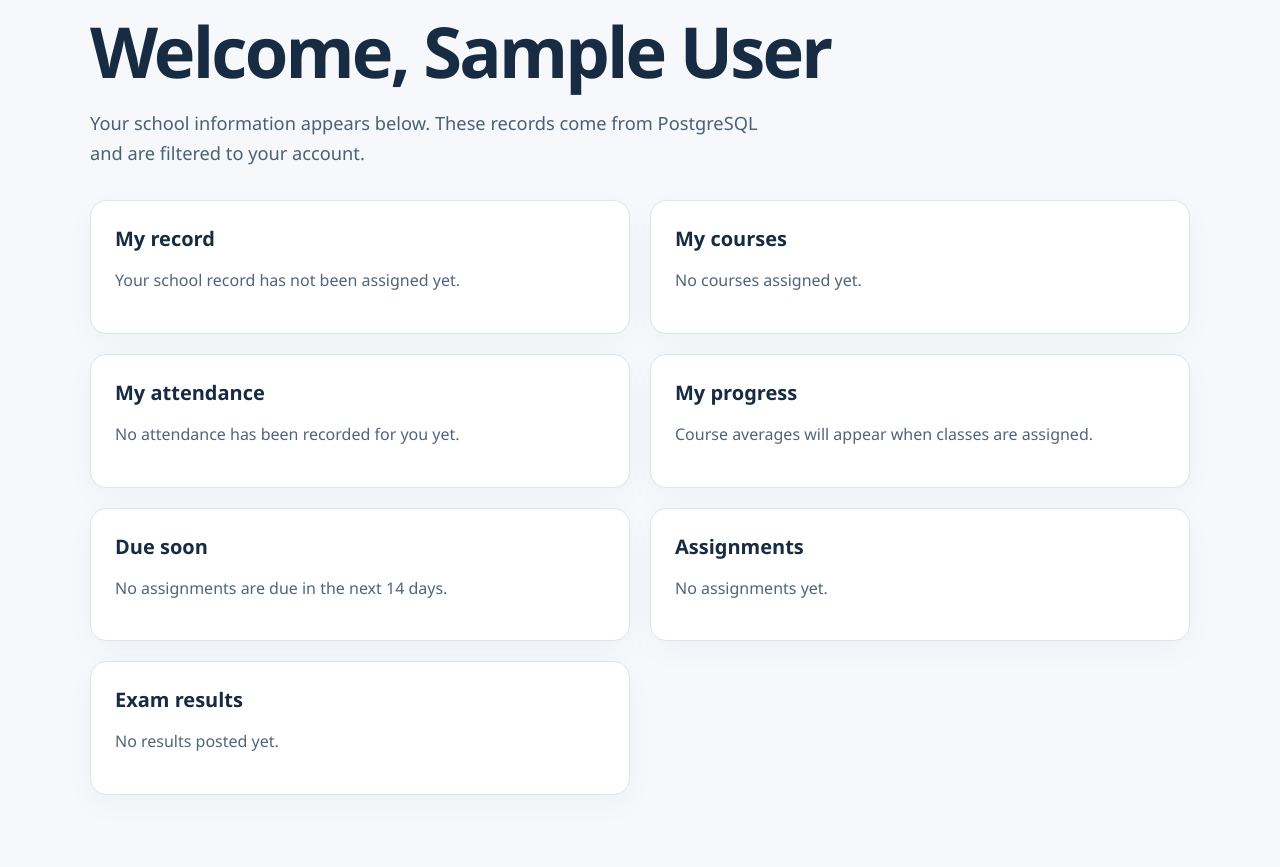
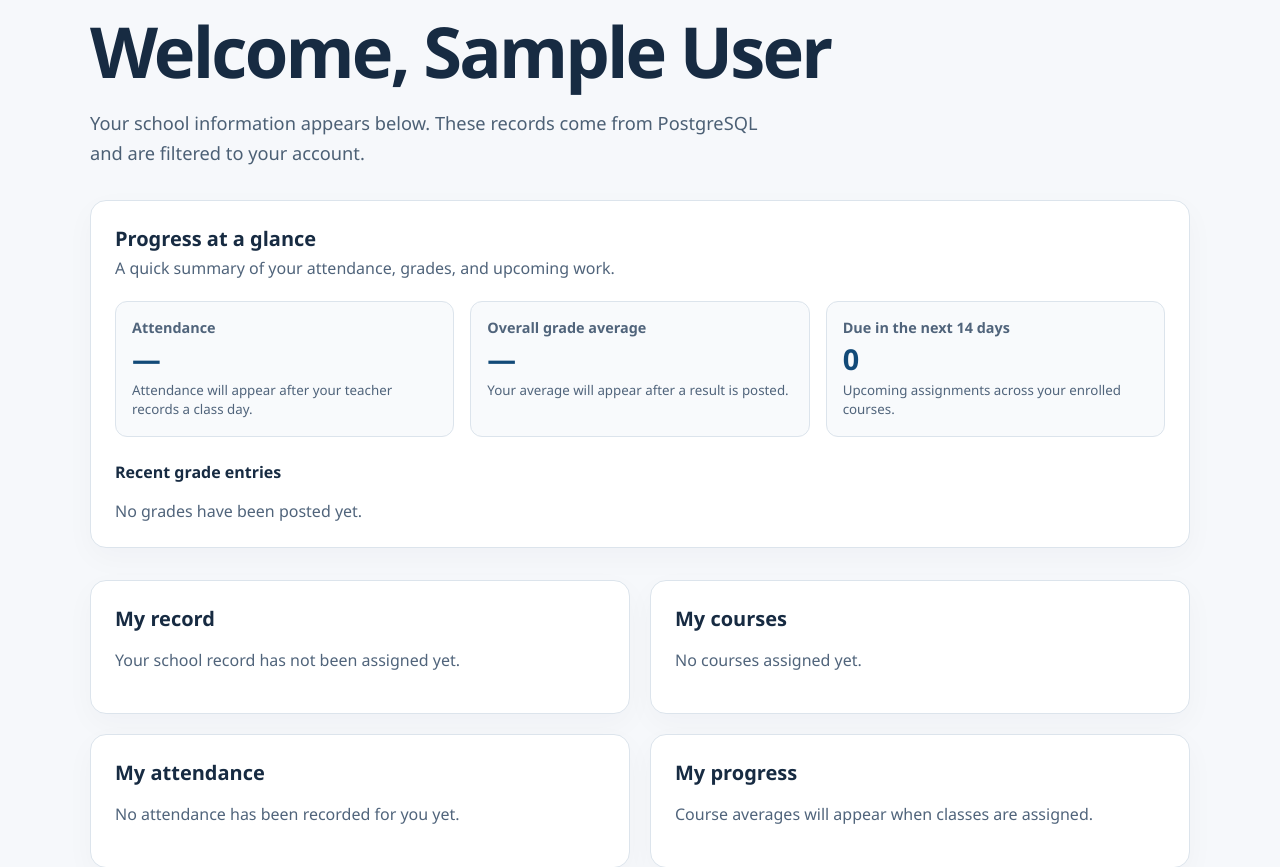
Before and after one commit to mustafaahmed-sec/AuthShield360, a Django app: page /dashboard/ in a window 1280 px wide. Shown: the part 171-1038 px from the top of the page. Run offline with Django 5.2, Linux system fonts and the light colour scheme; the visitor is signed in with stand-in values (Sample User, id 1); data comes from the database, SQL or seed files in the repository; data that the repository does not hold is empty; parts of the project's set-up code (start-up, migrations or seed data) failed here and were passed over.

Commit message:
Add student progress and school announcements

```diff
--- a/school/views.py
+++ b/school/views.py
@@ -5,14 +5,27 @@ from datetime import timedelta
 from django.contrib.auth.decorators import login_required
 from django.core.exceptions import PermissionDenied
 from django.core.paginator import Paginator
-from django.db.models import Avg, Count, ExpressionWrapper, F, FloatField, Q
+from django.db.models import Avg, Count, ExpressionWrapper, F, FloatField, Q, Sum
 from django.shortcuts import render
 from django.utils import timezone
 
 from accounts.models import User
 
 from .audit import record_role_denial
-from .models import Assignment, AttendanceRecord, Course, Enrollment, EnrollmentChangeRequest, ExamResult, PortalAuditEvent, StudentRecord
+from .models import Announcement, Assignment, AttendanceRecord, Course, Enrollment, EnrollmentChangeRequest, ExamResult, PortalAuditEvent, StudentRecord
+
+
+def active_announcements_for(user):
+    today = timezone.localdate()
+    return Announcement.objects.filter(
+        is_active=True,
+    ).filter(
+        Q(audience=Announcement.Audience.ALL) | Q(audience=user.role),
+    ).filter(
+        Q(starts_on__isnull=True) | Q(starts_on__lte=today),
+    ).filter(
+        Q(ends_on__isnull=True) | Q(ends_on__gte=today),
+    )
 
 
 def home(request):
@@ -43,6 +56,23 @@ def dashboard(request):
             counted = item["present"] + item["absent"] + item["late"]
             item["attended_percent"] = round(100 * (item["present"] + item["late"]) / counted, 1) if counted else None
             attendance_summary.append(item)
+        attendance_days_counted = sum(
+            item["present"] + item["absent"] + item["late"] for item in attendance_summary
+        )
+        attendance_days_attended = sum(
+            item["present"] + item["late"] for item in attendance_summary
+        )
+        overall_attendance_percent = (
+            round(100 * attendance_days_attended / attendance_days_counted, 1)
+            if attendance_days_counted else None
+        )
+        result_totals = ExamResult.objects.filter(student=user).aggregate(
+            earned=Sum("score"), possible=Sum("max_score")
+        )
+        grade_average_percent = (
+            round(100 * result_totals["earned"] / result_totals["possible"], 1)
+            if result_totals["possible"] else None
+        )
         courses = (
             Course.objects.filter(enrollments__student=user)
             .select_related("teacher")
@@ -57,24 +87,34 @@ def dashboard(request):
             )
             .order_by("code")
         )
+        due_soon = Assignment.objects.filter(
+            course__enrollments__student=user,
+            due_date__gte=today,
+            due_date__lte=today + timedelta(days=14),
+        ).select_related("course").order_by("due_date", "id")
         context = {
+            "announcements": active_announcements_for(user),
             "record": StudentRecord.objects.filter(student=user).first(),
             "attendance_summary": attendance_summary,
+            "attendance_days_counted": attendance_days_counted,
+            "overall_attendance_percent": overall_attendance_percent,
             "recent_attendance": AttendanceRecord.objects.filter(student=user)
             .select_related("course").order_by("-date", "course__code")[:12],
             "courses": courses,
-            "due_soon": Assignment.objects.filter(
-                course__enrollments__student=user,
-                due_date__gte=today,
-                due_date__lte=today + timedelta(days=14),
-            ).select_related("course").order_by("due_date", "id"),
+            "due_soon": due_soon,
+            "due_soon_count": due_soon.count(),
             "assignments": Assignment.objects.filter(course__enrollments__student=user)
             .select_related("course").order_by("due_date", "id"),
             "results": ExamResult.objects.filter(student=user).select_related("course").order_by("course__code", "exam_name"),
+            "recent_results": ExamResult.objects.filter(student=user)
+            .select_related("course").order_by("-pk")[:3],
+            "grade_average_percent": grade_average_percent,
+            "graded_assessment_count": ExamResult.objects.filter(student=user).count(),
         }
         return render(request, "school/student_dashboard.html", context)
     if user.is_portal_teacher:
         context = {
+            "announcements": active_announcements_for(user),
             "courses": Course.objects.filter(teacher=user).order_by("code"),
             "assignments": Paginator(
                 Assignment.objects.filter(course__teacher=user).select_related("course").order_by("due_date", "id"), 20
@@ -96,6 +136,7 @@ def dashboard(request):
         return render(request, "school/teacher_dashboard.html", context)
     if user.is_portal_admin:
         context = {
+            "announcements": active_announcements_for(user),
             "attendance_count": AttendanceRecord.objects.count(),
             "student_count": StudentRecord.objects.count(),
             "teacher_count": User.objects.filter(
--- a/static/css/site.css
+++ b/static/css/site.css
@@ -80,6 +80,17 @@ button { cursor: pointer; }
 .message-warning { border-color: #9b6a16; background: #fff8e9; color: #6e4b12; }
 .dashboard-grid { display: grid; grid-template-columns: repeat(2, minmax(0, 1fr)); gap: 1.25rem; margin-top: 2rem; }
 .panel { padding: 1.5rem; min-width: 0; }
+.progress-overview { margin-top: 2rem; }
+.progress-overview .panel-heading { align-items: flex-start; }
+.progress-overview .panel-heading p { margin: .25rem 0 0; }
+.progress-metrics { display: grid; grid-template-columns: repeat(3, minmax(0, 1fr)); gap: 1rem; margin-top: 1.25rem; }
+.progress-metric { display: flex; flex-direction: column; min-width: 0; gap: .3rem; padding: 1rem; border: 1px solid #dce4ec; border-radius: .75rem; background: #f8fafc; }
+.progress-metric > span { color: #50647b; font-size: .9rem; font-weight: 650; }
+.progress-metric strong { color: #124a78; font-size: 1.8rem; line-height: 1.2; }
+.progress-metric small { color: #50647b; line-height: 1.45; }
+.recent-grade-summary { margin-top: 1.5rem; }
+.recent-grade-summary h3 { margin: 0 0 .75rem; font-size: 1rem; }
+.recent-grade-summary .empty { margin-bottom: 0; }
 .details { display: grid; grid-template-columns: max-content 1fr; gap: .5rem 1rem; margin: 0; }
 .details dt { color: #50647b; }
 .details dd { margin: 0; font-weight: 650; }
@@ -145,6 +156,7 @@ tr:last-child td { border-bottom: 0; }
 
 @media (max-width: 760px) {
   .auth-layout, .dashboard-grid { grid-template-columns: minmax(0, 1fr); }
+  .progress-metrics { grid-template-columns: repeat(2, minmax(0, 1fr)); }
   .site-header { align-items: stretch; flex-direction: column; padding: .9rem 1rem; }
   .site-nav { width: 100%; justify-content: flex-start; flex-wrap: wrap; gap: .5rem; }
   .site-nav a, .site-nav .nav-button { min-height: 2.75rem; display: inline-flex; align-items: center; }
@@ -166,6 +178,7 @@ tr:last-child td { border-bottom: 0; }
   .stats { grid-template-columns: minmax(0, 1fr); margin: 2rem 0; }
   .signup-choice-grid { grid-template-columns: minmax(0, 1fr); }
   .stat, .panel { padding: 1rem; }
+  .progress-metrics { grid-template-columns: minmax(0, 1fr); }
   .note { padding: 1rem; }
   .signup-heading-row, .admin-summary, .panel-heading { align-items: flex-start; flex-direction: column; }
   .review-chip { white-space: normal; }
--- a/templates/school/admin_dashboard.html
+++ b/templates/school/admin_dashboard.html
@@ -3,7 +3,8 @@
 {% block content %}
   <div class="eyebrow">Administrator portal</div><h1>Welcome, {{ request.user.full_name }}</h1>
   <p class="intro">Review access requests and manage fictional Student and Teacher accounts.</p>
+  {% include "school/partials/announcements.html" %}
   <section class="stats" aria-label="Current school data"><div class="stat"><strong>{{ student_count }}</strong><span>student records</span></div><div class="stat"><strong>{{ teacher_count }}</strong><span>teachers</span></div><div class="stat"><strong>{{ admin_count }}</strong><span>administrator accounts</span></div><div class="stat"><strong>{{ course_count }}</strong><span>courses</span></div><div class="stat"><strong>{{ assignment_count }}</strong><span>assignments</span></div><div class="stat"><strong>{{ attendance_count }}</strong><span>attendance records</span></div></section>
   <section class="note admin-summary"><div><h2>Administrator controls</h2><p>{{ pending_account_count }} account request{{ pending_account_count|pluralize }} and {{ pending_enrollment_count }} class change request{{ pending_enrollment_count|pluralize }} need review.</p></div><div class="actions"><a class="button" href="{% url 'admin_management' %}">Manage accounts and requests</a><a class="button secondary" href="{% url 'admin_attendance' %}">View attendance</a></div></section>
-  <p class="form-foot"><a href="{% url 'admin:school_attendancerecord_changelist' %}">Edit attendance records</a> · <a href="{% url 'admin:index' %}">Open advanced school data administration</a></p>
+  <p class="form-foot"><a href="{% url 'admin:school_attendancerecord_changelist' %}">Edit attendance records</a> · <a href="{% url 'admin:school_announcement_changelist' %}">Manage announcements</a> · <a href="{% url 'admin:index' %}">Open advanced school data administration</a></p>
 {% endblock %}
--- /dev/null
+++ b/templates/school/partials/announcements.html
@@ -0,0 +1,20 @@
+{% if announcements %}
+  <section class="panel" aria-labelledby="announcements-title">
+    <h2 id="announcements-title">School announcements</h2>
+    <ul class="item-list">
+      {% for announcement in announcements %}
+        <li>
+          <strong>{{ announcement.title }}</strong>
+          <p>{{ announcement.body|linebreaksbr }}</p>
+          {% if announcement.starts_on or announcement.ends_on %}
+            <span>
+              {% if announcement.starts_on %}From {{ announcement.starts_on|date:"j M Y" }}{% endif %}
+              {% if announcement.starts_on and announcement.ends_on %} · {% endif %}
+              {% if announcement.ends_on %}Until {{ announcement.ends_on|date:"j M Y" }}{% endif %}
+            </span>
+          {% endif %}
+        </li>
+      {% endfor %}
+    </ul>
+  </section>
+{% endif %}
--- a/templates/school/student_dashboard.html
+++ b/templates/school/student_dashboard.html
@@ -3,6 +3,57 @@
 {% block content %}
   <div class="eyebrow">Student portal</div><h1>Welcome, {{ request.user.full_name }}</h1>
   <p class="intro">Your school information appears below. These records come from PostgreSQL and are filtered to your account.</p>
+  {% include "school/partials/announcements.html" %}
+  <section class="panel progress-overview" aria-labelledby="progress-overview-title">
+    <div class="panel-heading">
+      <div>
+        <h2 id="progress-overview-title">Progress at a glance</h2>
+        <p class="muted">A quick summary of your attendance, grades, and upcoming work.</p>
+      </div>
+    </div>
+    <div class="progress-metrics">
+      <article class="progress-metric">
+        <span>Attendance</span>
+        {% if overall_attendance_percent is not None %}
+          <strong>{{ overall_attendance_percent|floatformat:1 }}%</strong>
+          <small>Across {{ attendance_days_counted }} marked, non-excused class days. Late days count as attended.</small>
+        {% else %}
+          <strong>—</strong>
+          <small>Attendance will appear after your teacher records a class day.</small>
+        {% endif %}
+      </article>
+      <article class="progress-metric">
+        <span>Overall grade average</span>
+        {% if grade_average_percent is not None %}
+          <strong>{{ grade_average_percent|floatformat:1 }}%</strong>
+          <small>Weighted across {{ graded_assessment_count }} recorded result{{ graded_assessment_count|pluralize }}.</small>
+        {% else %}
+          <strong>—</strong>
+          <small>Your average will appear after a result is posted.</small>
+        {% endif %}
+      </article>
+      <article class="progress-metric">
+        <span>Due in the next 14 days</span>
+        <strong>{{ due_soon_count }}</strong>
+        <small>Upcoming assignments across your enrolled courses.</small>
+      </article>
+    </div>
+    <div class="recent-grade-summary">
+      <h3>Recent grade entries</h3>
+      {% if recent_results %}
+        <ul class="item-list">
+          {% for result in recent_results %}
+            <li>
+              <strong>{{ result.exam_name }}</strong>
+              <span>{{ result.course.code }} · {{ result.score }} / {{ result.max_score }}</span>
+            </li>
+          {% endfor %}
+        </ul>
+      {% else %}
+        <p class="empty">No grades have been posted yet.</p>
+      {% endif %}
+    </div>
+  </section>
   <div class="dashboard-grid">
     <section class="panel"><h2>My record</h2>{% if record %}<dl class="details"><dt>Admission number</dt><dd>{{ record.admission_number }}</dd><dt>Grade</dt><dd>{{ record.grade }}</dd>{% if record.age %}<dt>Age</dt><dd>{{ record.age }}</dd>{% endif %}{% if record.gender %}<dt>Gender</dt><dd>{{ record.get_gender_display }}</dd>{% endif %}</dl>{% else %}<p class="empty">Your school record has not been assigned yet.</p>{% endif %}</section>
     <section class="panel"><h2>My courses</h2>{% if courses %}<ul class="item-list">{% for course in courses %}<li><strong>{{ course.code }} · {{ course.title }}</strong><span>Teacher: {{ course.teacher.full_name }}</span></li>{% endfor %}</ul>{% else %}<p class="empty">No courses assigned yet.</p>{% endif %}</section>
--- a/templates/school/teacher_dashboard.html
+++ b/templates/school/teacher_dashboard.html
@@ -4,6 +4,7 @@
   <div class="eyebrow">Teacher portal</div>
   <h1>Welcome, {{ request.user.full_name }}</h1>
   <p class="intro">Only classes assigned to you and their related records appear here.</p>
+  {% include "school/partials/announcements.html" %}
   <div class="actions">
     <a class="button" href="{% url 'teacher_attendance' %}">Take attendance</a>
     <a class="button" href="{% url 'teacher_students' %}">Search students</a>
```
Also changed, not shown: docs/REQUIREMENTS.md (+1 -0 lines), docs/evidence/password-only-baseline.md (added, +36 -0 lines), school/admin.py (+47 -0 lines), school/announcement_admin.py (added, +12 -0 lines), school/models.py (+26 -0 lines), school/tests.py (+99 -1 lines), README.md, school/migrations/0006_announcement.py (added).
